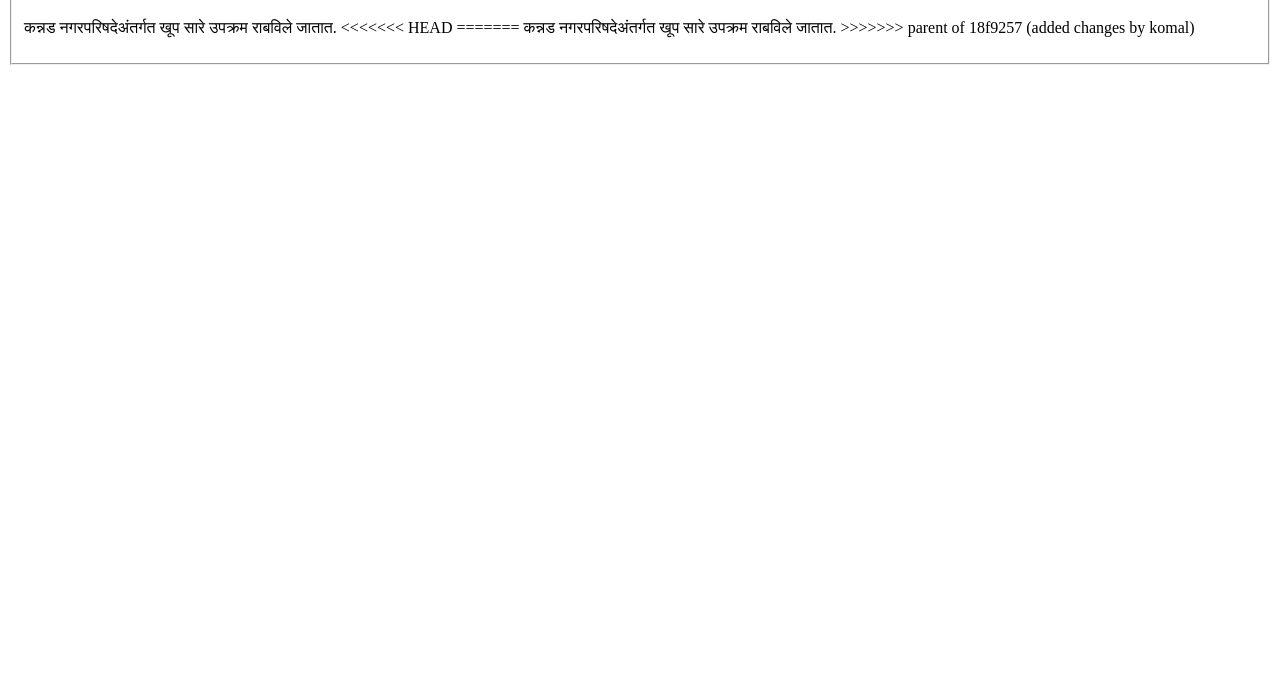
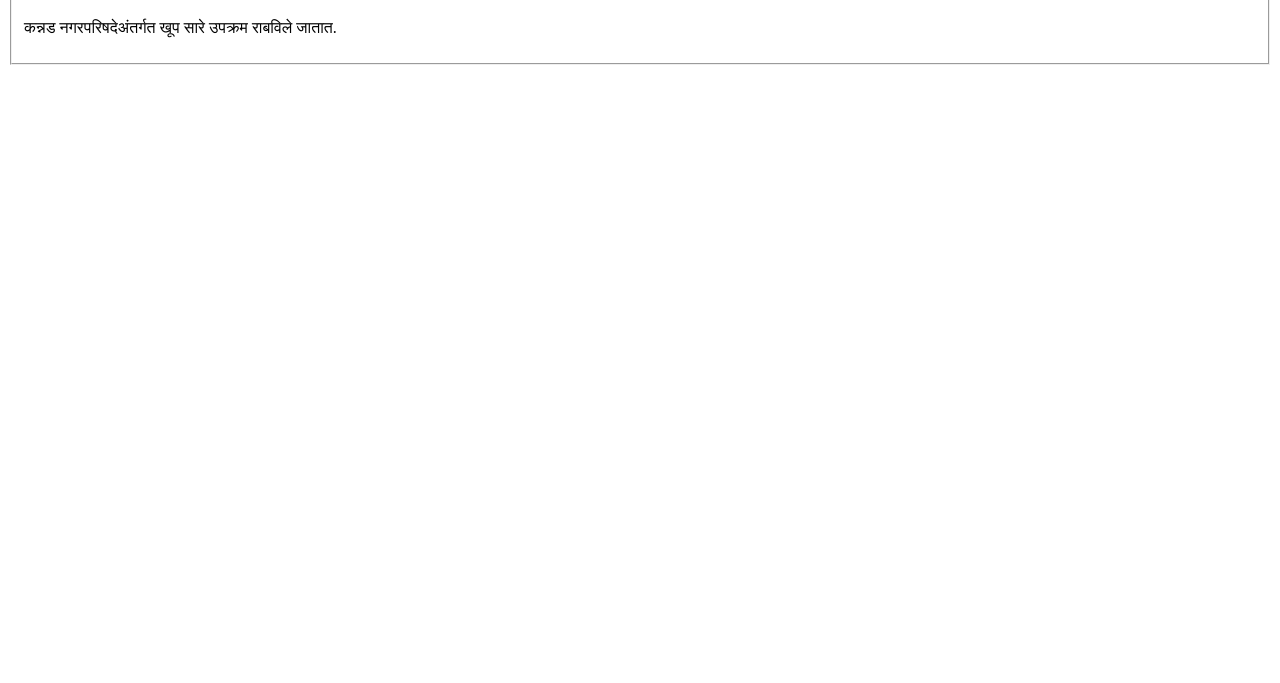
Before and after one commit to komalnkale01/KannadNpWebsite, a plain HTML site: page index.html in a window 1280 px wide. Shown: the part 117-800 px from the top of the page. Drawn offline with Linux system fonts and the light colour scheme.

Commit message:
resolve
resolve

```diff
--- a/index.html
+++ b/index.html
@@ -37,10 +37,6 @@
     <legend>कन्नड नगरपरिषदेअंतर्गत उपक्रम</legend>
         <p>
             कन्नड नगरपरिषदेअंतर्गत खूप सारे उपक्रम राबविले जातात.
-<<<<<<< HEAD
-=======
-            कन्नड नगरपरिषदेअंतर्गत खूप सारे उपक्रम राबविले जातात.
->>>>>>> parent of 18f9257 (added changes by komal)
         </p>
 
     </fieldset>
```
